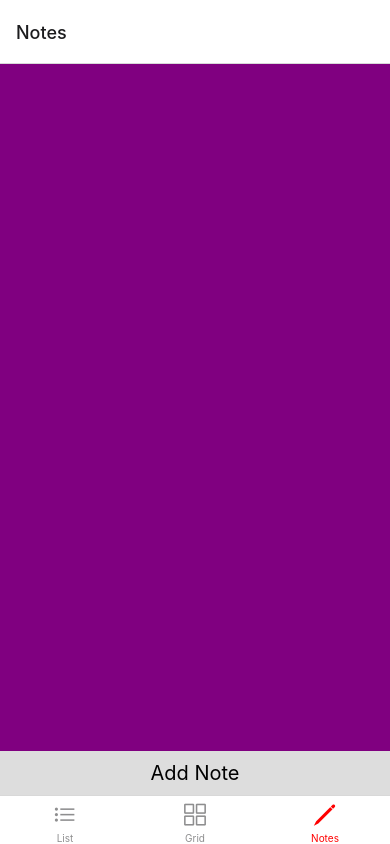
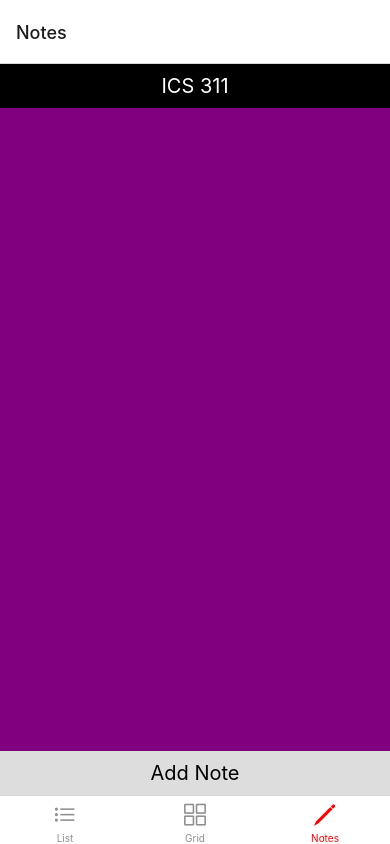
Before and after one commit to trey-sumida/ICS466Planner, a React Native app: screen /Notes in a window 390 px wide. Built offline with nearby package versions, Linux system fonts and the light colour scheme.

Commit message:
navigation working

```diff
--- a/App.js
+++ b/App.js
@@ -4,7 +4,7 @@ import { NavigationContainer } from '@react-navigation/native';
 import { createBottomTabNavigator } from '@react-navigation/bottom-tabs';
 import CalendarListScreen from './ui/screens/CalendarListScreen';
 import CalendarGridScreen from './ui/screens/CalendarGridScreen';
-import NotesListScreen from './ui/screens/NotesListScreen';
+import NotesNavigationScreen from './ui/screens/NotesNavigationScreen';
 
 const Tab = createBottomTabNavigator();
 
@@ -33,7 +33,7 @@ export default function App() {
     >
         <Tab.Screen name="List" component={CalendarListScreen} />
         <Tab.Screen name="Grid" component={CalendarGridScreen} />
-        <Tab.Screen name="Notes" component={NotesListScreen} />
+        <Tab.Screen name="Notes" component={NotesNavigationScreen} />
       </Tab.Navigator>
     </NavigationContainer>
   );
--- a/package.json
+++ b/package.json
@@ -12,6 +12,7 @@
   "dependencies": {
     "@react-navigation/bottom-tabs": "^6.0.9",
     "@react-navigation/native": "^6.0.6",
+    "@react-navigation/native-stack": "^6.2.5",
     "expo": "~43.0.0",
     "expo-status-bar": "~1.1.0",
     "react": "17.0.1",
--- /dev/null
+++ b/ui/components/NoteItem.js
@@ -0,0 +1,29 @@
+import React from 'react'
+import { Text, TouchableOpacity, StyleSheet } from 'react-native'
+
+export default function NoteItem({ title, navigation }) {
+
+    const styles = StyleSheet.create({
+        button: {
+            alignItems: "center",
+            backgroundColor: "#000000",
+            padding: 10,
+            width: '100%',
+        },
+        buttonText: {
+            fontSize: 20,
+            color: 'white'
+        },
+    });
+
+    const openNote = () => {
+        console.log('opening note');
+        navigation.navigate("Note");
+    }
+
+    return (
+        <TouchableOpacity style={styles.button} onPress={openNote}>
+            <Text style={styles.buttonText}>{title}</Text>
+        </TouchableOpacity>
+    )
+}
--- a/ui/components/ScrollViewComponent.js
+++ b/ui/components/ScrollViewComponent.js
@@ -1,7 +1,8 @@
 import React from 'react'
-import { Text, ScrollView, View, StyleSheet } from 'react-native'
+import { ScrollView, View, StyleSheet } from 'react-native'
+import NoteItem from './NoteItem';
 
-export default function ScrollViewComponent() {
+export default function ScrollViewComponent({ navigation }) {
 
     const styles = StyleSheet.create({
         view: {
@@ -16,6 +17,7 @@ export default function ScrollViewComponent() {
     return (
         <View style={styles.view}>
             <ScrollView style={styles.scrollView}>
+                <NoteItem title="ICS 311" navigation={navigation}/>
             </ScrollView>
         </View>
     )
--- /dev/null
+++ b/ui/screens/NoteScreen.js
@@ -0,0 +1,10 @@
+import React from 'react'
+import { View, Text } from 'react-native'
+
+export default function NoteScreen() {
+    return (
+        <View>
+            <Text>Note Screen</Text>
+        </View>
+    )
+}
--- a/ui/screens/NotesListScreen.js
+++ b/ui/screens/NotesListScreen.js
@@ -2,7 +2,7 @@ import React from 'react'
 import { View, Text, TouchableOpacity, StyleSheet } from 'react-native'
 import ScrollViewComponent from '../components/ScrollViewComponent'
 
-export default function NotesListScreen() {
+export default function NotesListScreen({ navigation }) {
 
     const styles = StyleSheet.create({
         button: {
@@ -18,11 +18,12 @@ export default function NotesListScreen() {
 
     const addNote = () => {
         console.log("Adding Note");
+        navigation.navigate("Note");
     }
 
     return (
         <View style={{ flex: 1 }}>
-            <ScrollViewComponent />
+            <ScrollViewComponent navigation={navigation} />
             <View>
             <TouchableOpacity
                 style={styles.button}
--- /dev/null
+++ b/ui/screens/NotesNavigationScreen.js
@@ -0,0 +1,20 @@
+import React from 'react'
+import { createNativeStackNavigator } from '@react-navigation/native-stack'
+import NotesListScreen from './NotesListScreen'
+import NoteScreen from './NoteScreen'
+
+export default function NotesNavigationScreen() {
+
+    const Stack = createNativeStackNavigator();
+
+    return (
+        <Stack.Navigator>
+          <Stack.Screen
+            name="NotesList"
+            component={NotesListScreen}
+            options={{ headerShown: false }}
+          />
+          <Stack.Screen name="Note" component={NoteScreen} />
+        </Stack.Navigator>
+    )
+}
```
Also changed, not shown: 1 other file (tests, documents, lock files or other folders).
